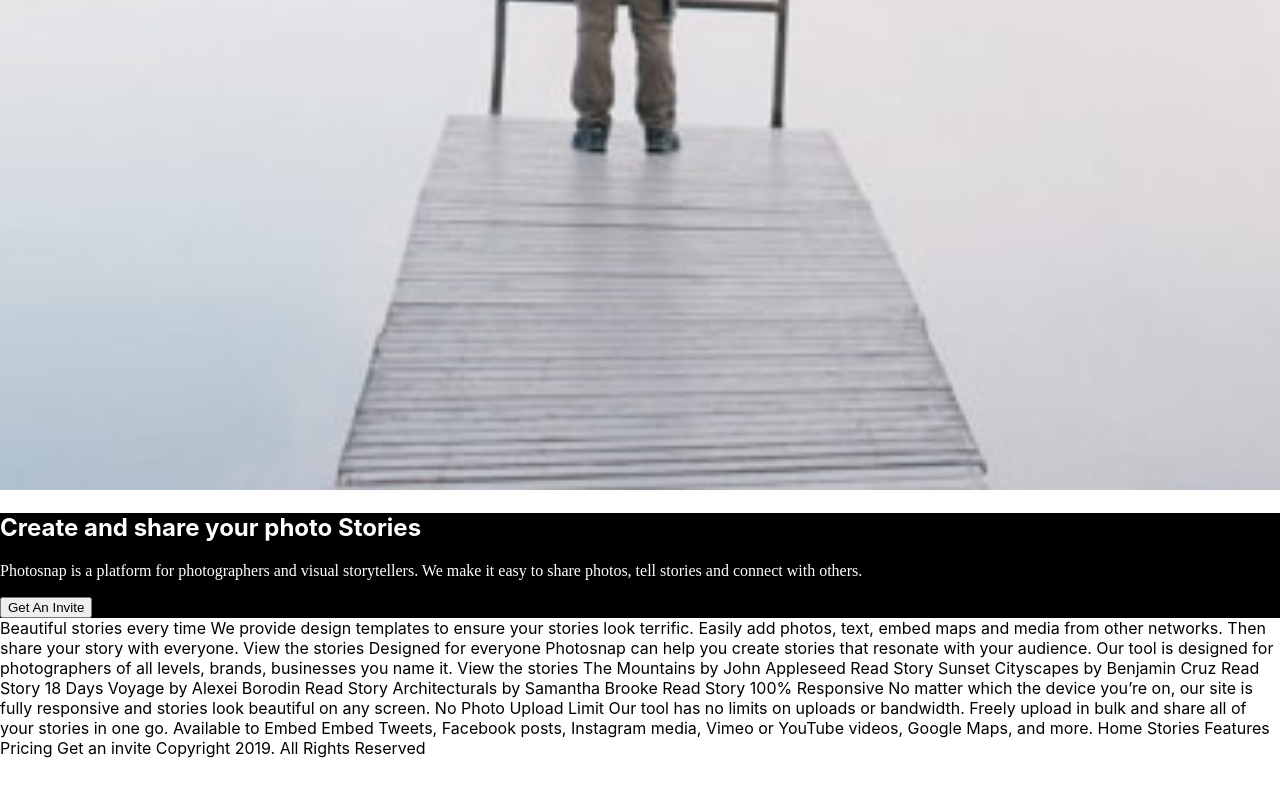
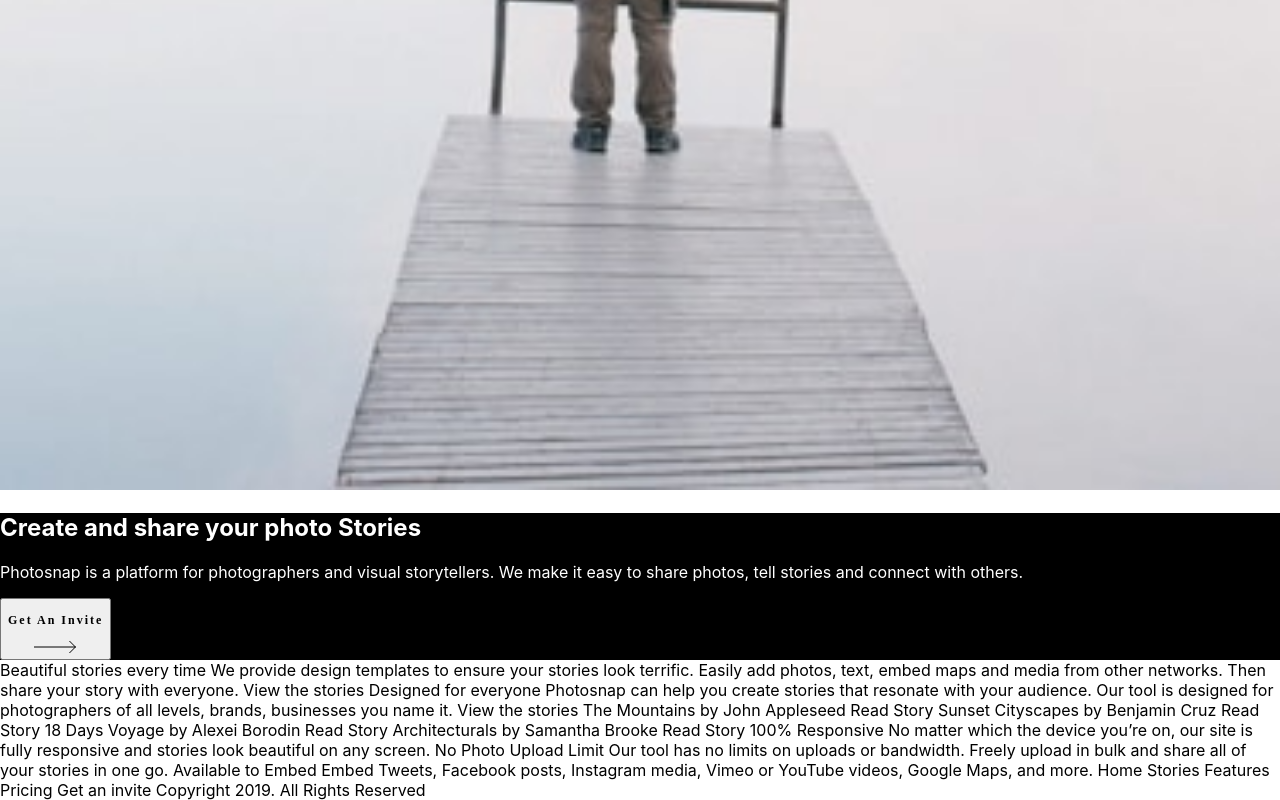
Before and after one commit to alexJSanchez/PhotoSnap, a React (Create React App) app in the folder photosnap/: page / in a window 1280 px wide. Shown: the part 582-1382 px from the top of the page. Before the commit the page ends 1340 px from the top, so only its background shows below. Built offline with nearby package versions, Linux system fonts and the light colour scheme.

Commit message:
updating css

```diff
--- a/photosnap/src/App.css
+++ b/photosnap/src/App.css
@@ -1,21 +1,33 @@
+//import dm sans from google fonts
+@font-face {
+  name: dmSans;
+  url: url("https://fonts.googleapis.com/css2?family=DM+Sans:ital,opsz,wght@0,9..40,100;0,9..40,200;0,9..40,300;0,9..40,400;0,9..40,500;0,9..40,600;0,9..40,700;0,9..40,800;0,9..40,900;0,9..40,1000;1,9..40,100;1,9..40,200;1,9..40,300;1,9..40,400;1,9..40,500;1,9..40,600;1,9..40,700;1,9..40,800;1,9..40,900;1,9..40,1000&display=swap");
+}
 //reset padding and margins
 * {
   margin: 0;
   padding: 0;
 }
-//import dm sans from google fonts
-@font-face {
-  name: dmSans;
-  url: url("https://fonts.googleapis.com/css2?family=DM+Sans:ital,opsz,wght@0,9..40,100;0,9..40,200;0,9..40,300;0,9..40,400;0,9..40,500;0,9..40,600;0,9..40,700;0,9..40,800;0,9..40,900;0,9..40,1000;1,9..40,100;1,9..40,200;1,9..40,300;1,9..40,400;1,9..40,500;1,9..40,600;1,9..40,700;1,9..40,800;1,9..40,900;1,9..40,1000&display=swap");
+
+//main styles
+
+.btn {
+  display: flex;
 }
+.btn-p {
+  font-family: DM Sans;
+  font-size: 0.75rem;
+  font-style: normal;
+  font-weight: 700;
+  line-height: normal;
+  letter-spacing: 0.125rem;
+}
+
 nav {
   background-color: #fff;
   display: flex;
   justify-content: space-between;
   margin: 1.5rem;
-}
-p {
-  font-family: dmSans;
 }
 .create-and-share {
   width: 100%;
--- a/photosnap/src/App.js
+++ b/photosnap/src/App.js
@@ -27,9 +27,11 @@ function App() {
               We make it easy to share photos, tell stories and connect with
               others.
             </p>
-            <div className="button-four">
-              <button>Get An Invite</button>
-              <img className="arrow-img" src={arrow} />
+            <div className="">
+              <button className="btn">
+                <p className="btn-p">Get An Invite</p>
+                <img className="arrow-img" src={arrow} />
+              </button>
             </div>
           </div>
         </div>
```
